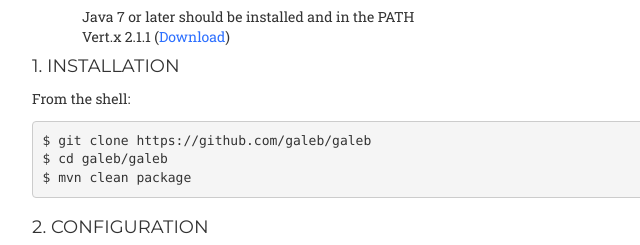
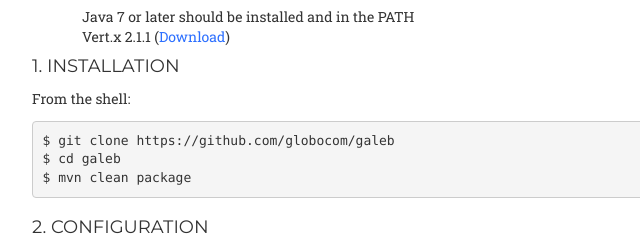
Before and after one commit to jmjoly/galeb.github.io, a plain HTML site: page index.html in a window 1280 px wide. Shown: the part 1036-1281 px from the top of the page, 233-873 px from the left. Drawn offline with nearby package versions, Linux system fonts and the light colour scheme; a web font is replaced by a local one.

Commit message:
Fix install command

```diff
--- a/index.html
+++ b/index.html
@@ -138,8 +138,8 @@
                 <div class="col-md-8 col-md-offset-2">
                     <h4>1. Installation</h4>
                     <p>From the shell:</p>
-                    <pre>$ git clone https://github.com/galeb/galeb
-$ cd galeb/galeb
+                    <pre>$ git clone https://github.com/globocom/galeb
+$ cd galeb
 $ mvn clean package</pre>
                 </div>
                 <div class="col-md-8 col-md-offset-2">
```
